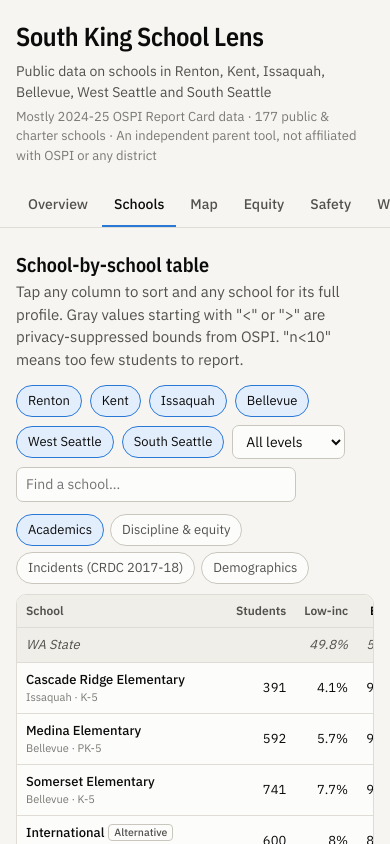
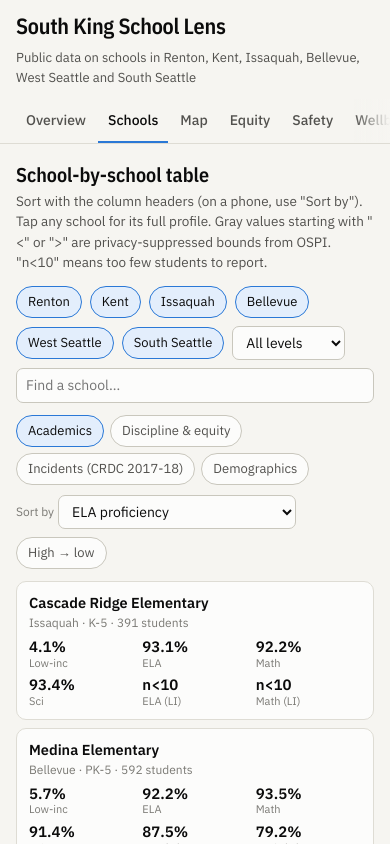
Before and after one commit to SouthSeattleSchoolData/southkingschools, a plain HTML site: page index.html in a window 390 px wide. Both pictures are taken after a click on the link "Schools". Shown: the top 844 px of the page. Drawn offline with nearby package versions, Linux system fonts and the light colour scheme.

Commit message:
Add files via upload

```diff
--- a/index.html
+++ b/index.html
@@ -129,6 +129,38 @@ textarea{width:100%;min-height:210px;font:12.5px/1.45 ui-monospace,Menlo,monospa
 .help a{font-weight:600}
 footer{color:var(--ink-3);font-size:12px;border-top:1px solid var(--line);padding:16px 0 80px}
 .barlbl{font-variant-numeric:tabular-nums}
+.cards{display:none}
+.scard{background:var(--surface);border:1px solid var(--line);border-radius:10px;padding:10px 12px;margin-bottom:8px;cursor:pointer}
+.scard .nm{font-weight:600;font-size:14.5px}
+.scard .sub{color:var(--ink-3);font-size:12px;margin-bottom:6px}
+.scard .st{display:grid;grid-template-columns:repeat(3,1fr);gap:6px 8px}
+.scard .st div{font-size:11px;color:var(--ink-3);line-height:1.25}
+.scard .st b{display:block;font-size:15px;color:var(--ink);font-weight:600;font-variant-numeric:tabular-nums}
+.scard.sorted-hl .st div.on b{color:var(--accent-ink)}
+.mobsort{display:none}
+.tabsfade{position:relative}
+@media(max-width:640px){
+  html,body{font-size:14.5px}
+  header.top{padding:14px 0 4px}
+  .brand h1{font-size:22px}
+  .brand .tag{font-size:13px}
+  .areas-line{display:none}
+  nav.tabs .wrap{padding-right:28px}
+  nav.tabs::after{content:"";position:absolute;right:0;top:0;bottom:1px;width:36px;pointer-events:none;background:linear-gradient(to right,transparent,var(--bg))}
+  nav.tabs a{padding:11px 10px 10px}
+  .themebtn{display:none}
+  main{padding-top:12px}
+  .lede{font-size:13.5px}
+  .tblwrap.big{display:none}
+  .cards{display:block}
+  .mobsort{display:flex}
+  .g-areas{grid-template-columns:1fr 1fr;gap:8px}
+  .card{padding:11px}
+  .controls select{max-width:100%}
+  input[type=search]{max-width:none}
+  .help{display:none}
+}
+
 </style>
 </head>
 <body>
@@ -154,10 +186,10 @@ footer{color:var(--ink-3);font-size:12px;border-top:1px solid var(--line);paddin
 
 <section class="view" id="v-schools">
   <h2>School-by-school table</h2>
-  <p class="lede">Tap any column to sort and any school for its full profile. Gray values starting with "&lt;" or "&gt;" are privacy-suppressed bounds from OSPI. "n&lt;10" means too few students to report.</p>
+  <p class="lede">Sort with the column headers (on a phone, use "Sort by"). Tap any school for its full profile. Gray values starting with "&lt;" or "&gt;" are privacy-suppressed bounds from OSPI. "n&lt;10" means too few students to report.</p>
   <div class="controls" id="filt1"></div>
   <div class="subtabs" id="colGroups"></div>
-  <div class="tblwrap"><table class="t" id="tbl"></table></div>
+  <div class="controls mobsort"><label class="lbl" for="mSort">Sort by</label><select id="mSort"></select><button class="chip" id="mDir" type="button">High → low</button></div><div class="tblwrap big"><table class="t" id="tbl"></table></div><div class="cards" id="cards"></div>
   <p class="small muted" id="tblCount"></p>
 </section>
 
@@ -337,8 +369,8 @@ document.addEventListener('scroll',hideTip,{passive:true});
 const views=['overview','schools','map','equity','safety','wellbeing','policies','about'];
 function route(){const h=(location.hash||'#overview').slice(1);const v=views.includes(h)?h:'overview';
   views.forEach(x=>document.getElementById('v-'+x).classList.toggle('on',x===v));
-  document.querySelectorAll('#tabs a').forEach(a=>a.classList.toggle('on',a.getAttribute('href')==='#'+v));
-  hideTip();render(v);}
+  document.querySelectorAll('#tabs a').forEach(a=>{const on=a.getAttribute('href')==='#'+v;a.classList.toggle('on',on);if(on&&a.scrollIntoView)try{a.scrollIntoView({block:'nearest',inline:'center'})}catch(e){}});
+  hideTip();const md=document.getElementById('modal');if(md)md.classList.remove('on');render(v);}
 addEventListener('hashchange',route);
 const rendered={};
 function render(v){({overview:renderOverview,schools:renderSchools,map:renderMap,equity:renderEquity,safety:renderSafety,wellbeing:renderWellbeing,policies:renderPolicies,about:renderAbout})[v]();}
@@ -410,6 +442,16 @@ function drawTable(){
   const t=document.getElementById('tbl');t.innerHTML=h;
   t.querySelectorAll('th').forEach(th=>th.onclick=()=>{const k=th.dataset.k;if(S.sort.k===k)S.sort.d*=-1;else S.sort={k,d:k==='name'?1:-1};drawTable();});
   t.querySelectorAll('tr.row').forEach(tr=>tr.onclick=()=>openSchool(tr.dataset.c));
+  // phone cards
+  const ms=document.getElementById('mSort');ms.innerHTML=['name',...cols].map(k=>`<option value="${k}"${k===sk?' selected':''}>${k==='name'?'School name':M[k].l}</option>`).join('');
+  ms.onchange=()=>{S.sort={k:ms.value,d:ms.value==='name'?1:-1};drawTable();};
+  const md=document.getElementById('mDir');md.textContent=sk==='name'?(sd>0?'A → Z':'Z → A'):(sd<0?'High → low':'Low → high');md.onclick=()=>{S.sort.d*=-1;drawTable();};
+  const show=cols.filter(k=>k!=='enr').slice(0,6);if(sk!=='name'&&sk!=='enr'&&!show.includes(sk)){show.pop();show.unshift(sk);}
+  const unit=k=>(k==='enr'||k==='discN'||k==='ratio'||k.startsWith('sgp')||GROUPS.safe.cols.includes(k))?'':'%';
+  const cardsEl=document.getElementById('cards');
+  cardsEl.innerHTML=list.slice(0,S.cardLimit||40).map(o=>`<div class="scard" data-c="${o.code}"><div class="nm">${esc(o.name)}${o.badges.map(b=>`<span class="badge">${b}</span>`).join('')}</div><div class="sub">${o.area} · ${o.grades||''} · ${o.enr} students</div><div class="st">${show.map(k=>`<div class="${k===sk?'on':''}"><b>${fmt(o[k],unit(k))}</b>${SHORT[k]}${S.group==='disc'&&k!=='discN'?' disc.':''}</div>`).join('')}</div></div>`).join('')+(list.length>(S.cardLimit||40)?`<button class="chip" id="moreCards" type="button" style="width:100%">Show all ${list.length} schools</button>`:'');
+  cardsEl.querySelectorAll('.scard').forEach(c=>c.onclick=()=>openSchool(c.dataset.c));
+  const mc=document.getElementById('moreCards');if(mc)mc.onclick=()=>{S.cardLimit=9999;drawTable();};
   document.getElementById('tblCount').textContent=`${list.length} schools shown. "LI" = low-income students. Growth is the median student growth percentile (50 = typical). `+(S.group==='safe'?'Blank = school not in the 2017-18 CRDC (opened later or not reported).':'');
 }
 
@@ -449,19 +491,19 @@ function renderMap(){
   const lat0=47.47,kx=Math.cos(lat0*Math.PI/180);
   const xs=pts.map(o=>o.lon*kx),ys=pts.map(o=>o.lat);
   const minX=Math.min(...xs),maxX=Math.max(...xs),minY=Math.min(...ys),maxY=Math.max(...ys);
-  const W=Math.min(el.clientWidth||700,1000);const pad=26;const scale=(W-2*pad)/(maxX-minX);const H=Math.round((maxY-minY)*scale+2*pad);
+  const W=Math.min(el.clientWidth||700,1000);const pad=W<500?14:26;const scale=(W-2*pad)/(maxX-minX);const H=Math.round((maxY-minY)*scale+2*pad);
   const px=o=>pad+(o.lon*kx-minX)*scale,py=o=>pad+(maxY-o.lat)*scale;
   const vals=pts.map(o=>num(o[k])).filter(v=>v!=null).sort((a,b)=>a-b);
   const qs=[.2,.4,.6,.8].map(p=>vals[Math.floor(p*(vals.length-1))]);
   const bin=v=>v==null?-1:qs.filter(q=>v>q).length;
   const fills=['var(--q1)','var(--q2)','var(--q3)','var(--q4)','var(--q5)'];
   let s=`<svg width="${W}" height="${H}" role="img" aria-label="School locations">`;
-  pts.slice().sort((a,b)=>b.enr-a.enr).forEach(o=>{const v=num(o[k]);const b=bin(v);const r=Math.max(4.5,Math.sqrt(o.enr||100)/4.2);
+  pts.slice().sort((a,b)=>b.enr-a.enr).forEach(o=>{const v=num(o[k]);const b=bin(v);const sc=Math.max(.6,Math.min(1,W/900));const r=Math.max(3.5,Math.sqrt(o.enr||100)/4.2*sc);
     s+=`<circle data-c="${o.code}" cx="${px(o).toFixed(1)}" cy="${py(o).toFixed(1)}" r="${r.toFixed(1)}" fill="${b<0?'var(--muted-mark)':fills[b]}" fill-opacity="${b<0?.5:.95}" stroke="var(--surface)" stroke-width="2"/>`;});
   // area labels at centroids
   AREAS.forEach(a=>{const L=pts.filter(o=>o.area===a);if(!L.length)return;const cx=L.reduce((s,o)=>s+px(o),0)/L.length,cy=L.reduce((s,o)=>s+py(o),0)/L.length;
     const off={'West Seattle':[-30,-6],'South Seattle':[30,-40],'Renton':[0,-38],'Kent':[0,48],'Issaquah':[10,-46],'Bellevue':[0,-44]}[a]||[0,0];
-    s+=`<text x="${cx+off[0]}" y="${cy+off[1]}" text-anchor="middle" style="font-weight:700;font-size:13px;fill:var(--ink-2);letter-spacing:.04em;paint-order:stroke;stroke:var(--surface);stroke-width:4px">${a.toUpperCase()}</text>`;});
+    const hw=a.length*4.8+6;const tx=Math.min(W-hw,Math.max(hw,cx+off[0]));s+=`<text x="${tx}" y="${Math.max(14,cy+off[1])}" text-anchor="middle" style="font-weight:700;font-size:13px;fill:var(--ink-2);letter-spacing:.04em;paint-order:stroke;stroke:var(--surface);stroke-width:4px">${a.toUpperCase()}</text>`;});
   s+='</svg>';el.innerHTML=s;
   const lg=document.getElementById('mapLegend');const f=v=>Math.round(v*10)/10;
   lg.innerHTML=fills.map((c,i)=>`<i style="background:${c}" title="${i===0?'≤'+f(qs[0]):i===4?'>'+f(qs[3]):f(qs[i-1])+'–'+f(qs[i])}"></i>`).join('')+` <span>${f(vals[0])} → ${f(vals[vals.length-1])}${M[k].u} (quintiles)</span>`;
```
